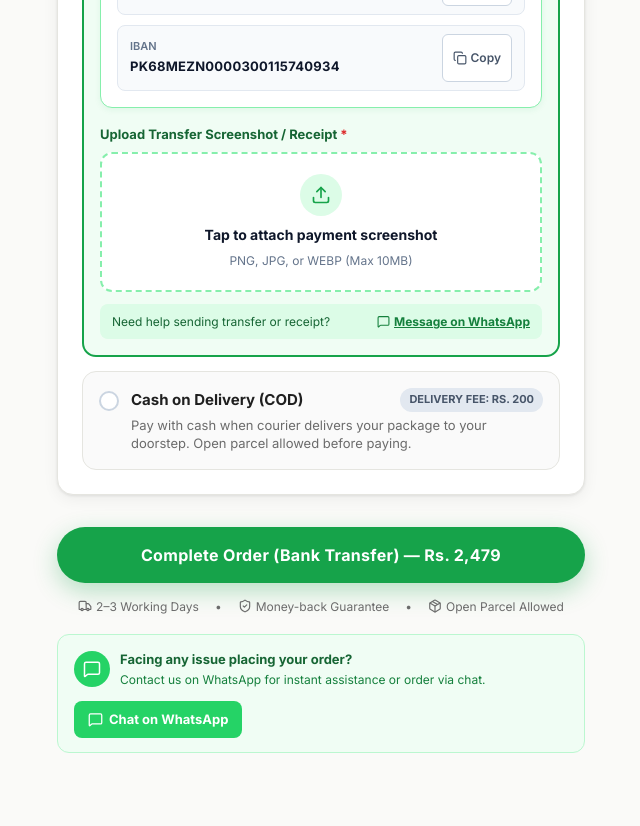
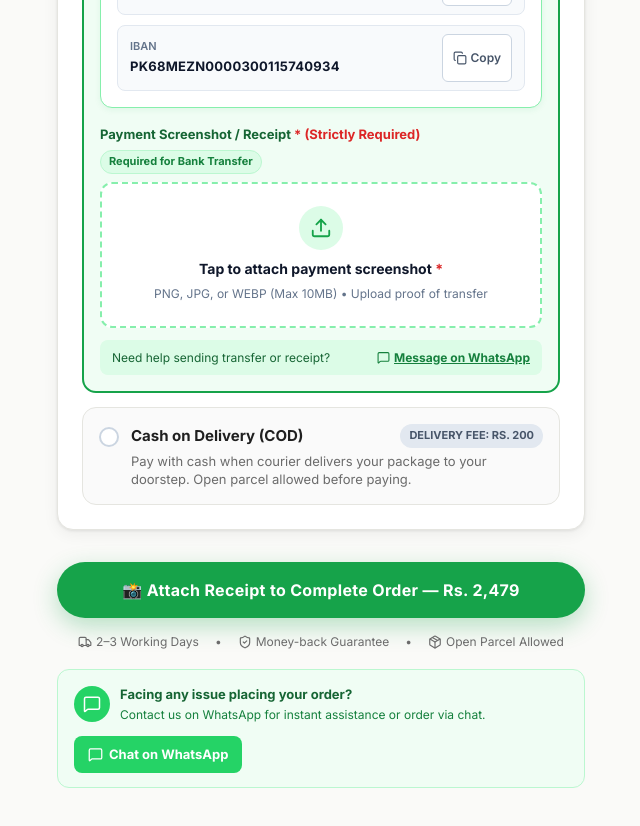
Before and after one commit to abeerkhalid47/kaprafix, a Next.js app: page /checkout in a window 1280 px wide. Shown: the part 1280-2106 px from the top of the page, without its empty margins (39-679 px from the left). Built offline with nearby package versions, Linux system fonts and the light colour scheme; no server answers.

Commit message:
feat: enforce mandatory bank transfer receipt upload and attach proof to order emails

```diff
--- a/app/api/order/route.ts
+++ b/app/api/order/route.ts
@@ -42,10 +42,10 @@ export async function POST(req: NextRequest) {
     const isBankTransfer = paymentMethod === 'bank_transfer';
     const effectiveShippingFee = typeof shippingFee === 'number' ? shippingFee : (isBankTransfer ? 80 : 200);
 
-    // If Bank Transfer, require screenshot receipt
-    if (isBankTransfer && !receiptUrl) {
+    // If Bank Transfer, strictly require screenshot receipt
+    if (isBankTransfer && (!receiptUrl || typeof receiptUrl !== 'string' || !receiptUrl.trim())) {
       return NextResponse.json(
-        { error: 'Please upload a screenshot of your bank transfer receipt.' },
+        { error: 'Payment receipt screenshot is strictly required when paying through online bank transfer. Please upload your receipt.' },
         { status: 400 }
       );
     }
--- a/app/checkout/CheckoutClient.tsx
+++ b/app/checkout/CheckoutClient.tsx
@@ -262,13 +262,16 @@ export default function CheckoutClient({ product }: CheckoutClientProps) {
       return;
     }
 
-    // Bank transfer proof validation
+    // Bank transfer proof validation: STRICTLY REQUIRED FOR ONLINE PAYMENT
     if (paymentMethod === 'bank_transfer') {
       if (!receiptFile && !uploadedReceiptUrl) {
-        setFormError('Please upload a screenshot of your bank transfer receipt to complete your order.');
-        // Scroll to payment section
-        const paymentSection = document.getElementById('payment-method-card');
-        paymentSection?.scrollIntoView({ behavior: 'smooth' });
+        setReceiptError('Payment screenshot is strictly required when paying online. Please upload your transfer slip/receipt.');
+        setFormError('Please attach your payment screenshot below to complete your order.');
+        const uploadBox = document.getElementById('receipt-upload-box');
+        uploadBox?.scrollIntoView({ behavior: 'smooth', block: 'center' });
+        setTimeout(() => {
+          fileInputRef.current?.click();
+        }, 300);
         return;
       }
     }
@@ -320,6 +323,13 @@ export default function CheckoutClient({ product }: CheckoutClientProps) {
         } else {
           throw new Error(upData.error || 'Failed to upload screenshot. Please try again.');
         }
+      }
+
+      if (paymentMethod === 'bank_transfer' && !finalReceiptUrl) {
+        setReceiptError('Receipt screenshot is required. Please attach your payment screenshot.');
+        setFormError('Receipt image is required for online bank transfer. Please attach your screenshot.');
+        setIsSubmitting(false);
+        return;
       }
 
       const defaultNote = paymentMethod === 'bank_transfer'
@@ -972,11 +982,24 @@ export default function CheckoutClient({ product }: CheckoutClientProps) {
                           </div>
                         </div>
 
-                        {/* Screenshot Upload Dropzone */}
-                        <div style={{ marginTop: '16px' }}>
-                          <label style={{ display: 'block', fontSize: '13px', fontWeight: 700, color: '#166534', marginBottom: '8px' }}>
-                            Upload Transfer Screenshot / Receipt <span style={{ color: '#dc2626' }}>*</span>
-                          </label>
+                        {/* Screenshot Upload Dropzone (Strictly Required) */}
+                        <div id="receipt-upload-box" style={{ marginTop: '16px' }}>
+                          <div style={{ display: 'flex', alignItems: 'center', justifyContent: 'space-between', marginBottom: '8px', flexWrap: 'wrap', gap: '6px' }}>
+                            <label style={{ display: 'block', fontSize: '13px', fontWeight: 700, color: receiptError ? '#dc2626' : '#166534' }}>
+                              Payment Screenshot / Receipt <span style={{ color: '#dc2626' }}>* (Strictly Required)</span>
+                            </label>
+                            <span style={{
+                              fontSize: '11px',
+                              fontWeight: 700,
+                              background: receiptError ? '#fee2e2' : '#dcfce7',
+                              color: receiptError ? '#dc2626' : '#15803d',
+                              padding: '2px 8px',
+                              borderRadius: '12px',
+                              border: receiptError ? '1px solid #fca5a5' : '1px solid #bbf7d0',
+                            }}>
+                              {receiptError ? '⚠️ Receipt Missing' : 'Required for Bank Transfer'}
+                            </span>
+                          </div>
 
                           <input
                             ref={fileInputRef}
@@ -990,33 +1013,34 @@ export default function CheckoutClient({ product }: CheckoutClientProps) {
                             <div
                               onClick={() => fileInputRef.current?.click()}
                               style={{
-                                border: '2px dashed #86efac',
+                                border: receiptError ? '2px dashed #ef4444' : '2px dashed #86efac',
                                 borderRadius: '12px',
-                                padding: '20px',
+                                padding: '22px 16px',
                                 textAlign: 'center',
-                                background: '#ffffff',
+                                background: receiptError ? '#fef2f2' : '#ffffff',
                                 cursor: 'pointer',
-                                transition: 'background 0.2s',
+                                transition: 'all 0.2s',
+                                boxShadow: receiptError ? '0 0 0 3px rgba(239, 68, 68, 0.15)' : 'none',
                               }}
                             >
                               <div style={{
-                                width: '42px',
-                                height: '42px',
+                                width: '44px',
+                                height: '44px',
                                 borderRadius: '50%',
-                                background: '#dcfce7',
-                                color: '#16a34a',
+                                background: receiptError ? '#fee2e2' : '#dcfce7',
+                                color: receiptError ? '#dc2626' : '#16a34a',
                                 display: 'inline-flex',
                                 alignItems: 'center',
                                 justifyContent: 'center',
                                 marginBottom: '8px',
                               }}>
-                                <Upload size={20} style={{ margin: 'auto' }} />
+                                <Upload size={22} style={{ margin: 'auto' }} />
                               </div>
-                              <div style={{ fontSize: '14px', fontWeight: 700, color: '#0f172a' }}>
-                                Tap to attach payment screenshot
+                              <div style={{ fontSize: '14px', fontWeight: 700, color: receiptError ? '#991b1b' : '#0f172a' }}>
+                                Tap to attach payment screenshot <span style={{ color: '#dc2626' }}>*</span>
                               </div>
-                              <div style={{ fontSize: '12px', color: '#64748b', marginTop: '4px' }}>
-                                PNG, JPG, or WEBP (Max 10MB)
+                              <div style={{ fontSize: '12px', color: receiptError ? '#b91c1c' : '#64748b', marginTop: '4px' }}>
+                                PNG, JPG, or WEBP (Max 10MB) • Upload proof of transfer
                               </div>
                             </div>
                           ) : (
@@ -1096,9 +1120,22 @@ export default function CheckoutClient({ product }: CheckoutClientProps) {
                           )}
 
                           {receiptError && (
-                            <p style={{ color: '#dc2626', fontSize: '12px', marginTop: '6px', fontWeight: 600 }}>
-                              {receiptError}
-                            </p>
+                            <div style={{
+                              background: '#fef2f2',
+                              border: '1px solid #fecaca',
+                              color: '#991b1b',
+                              padding: '10px 14px',
+                              borderRadius: '8px',
+                              fontSize: '13px',
+                              marginTop: '10px',
+                              display: 'flex',
+                              alignItems: 'center',
+                              gap: '8px',
+                              fontWeight: 600,
+                            }}>
+                              <AlertCircle size={16} style={{ flexShrink: 0 }} />
+                              <span>{receiptError}</span>
+                            </div>
                           )}
                         </div>
 
@@ -1194,7 +1231,11 @@ export default function CheckoutClient({ product }: CheckoutClientProps) {
                   ) : isUploadingReceipt ? (
                     <span>Uploading Screenshot...</span>
                   ) : paymentMethod === 'bank_transfer' ? (
-                    <span>Complete Order (Bank Transfer) — Rs. {totalAmount.toLocaleString()}</span>
+                    !receiptFile && !uploadedReceiptUrl ? (
+                      <span>📸 Attach Receipt to Complete Order — Rs. {totalAmount.toLocaleString()}</span>
+                    ) : (
+                      <span>✓ Complete Order (Bank Transfer) — Rs. {totalAmount.toLocaleString()}</span>
+                    )
                   ) : (
                     <span>Place Order (Cash on Delivery) — Rs. {totalAmount.toLocaleString()}</span>
                   )}
--- a/lib/resend.ts
+++ b/lib/resend.ts
@@ -87,7 +87,7 @@ export async function sendAdminOrderEmail(input: AdminOrderEmailInput) {
               ? `
               <div style="margin-top: 14px; border-top: 1px dashed #bbf7d0; padding-top: 12px;">
                 <p style="font-size: 13px; font-weight: 700; color: #166534; margin: 0 0 8px;">
-                  Uploaded Payment Screenshot / Receipt:
+                  📸 Verified Payment Screenshot / Receipt (Attached to this email):
                 </p>
                 <div style="text-align: center; background: #fff; padding: 10px; border-radius: 6px; border: 1px solid #dcfce7;">
                   <a href="${input.receiptUrl}" target="_blank" style="display: inline-block;">
@@ -101,7 +101,7 @@ export async function sendAdminOrderEmail(input: AdminOrderEmailInput) {
                 </div>
               </div>
             `
-              : `<p style="color: #b91c1c; font-size: 13px; margin: 8px 0 0;">⚠️ No screenshot URL provided.</p>`
+              : `<p style="color: #b91c1c; font-size: 13px; margin: 8px 0 0; font-weight: 700;">⚠️ Screenshot proof was missing on submission.</p>`
           }
         </div>
       `
@@ -231,12 +231,23 @@ export async function sendAdminOrderEmail(input: AdminOrderEmailInput) {
 
     const fromAddress = process.env.RESEND_FROM_EMAIL || 'Kaprafix Orders <onboarding@resend.dev>';
 
-    const response = await resend.emails.send({
+    const emailPayload: any = {
       from: fromAddress,
       to: 'kaprafix@gmail.com',
       subject: subject,
       html: html,
-    });
+    };
+
+    if (isBankTransfer && input.receiptUrl && input.receiptUrl.startsWith('http')) {
+      emailPayload.attachments = [
+        {
+          filename: `receipt-order-${input.orderNumber}.jpg`,
+          path: input.receiptUrl,
+        },
+      ];
+    }
+
+    const response = await resend.emails.send(emailPayload);
 
     console.log(`[Resend Email] Successfully dispatched order notification email to kaprafix@gmail.com:`, response);
     return { success: true, response };
```
